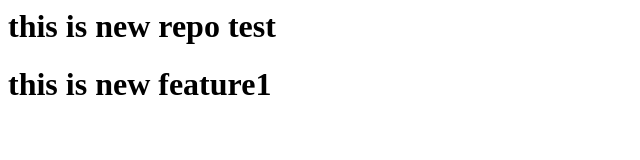
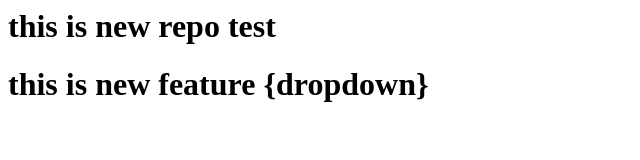
Before and after one commit to Knarender98/LocalRepo, a plain HTML site: page index.html in a window 1280 px wide. Shown: the whole page, without its empty margins (0-640 px from the left). Drawn offline with Linux system fonts and the light colour scheme.

Commit message:
Add dropdown

```diff
--- a/index.html
+++ b/index.html
@@ -1,2 +1,2 @@
 <h1>this is new repo test</h1>
-<h1>this is new feature1</h1>
+<h1>this is new feature {dropdown}</h1>
```
